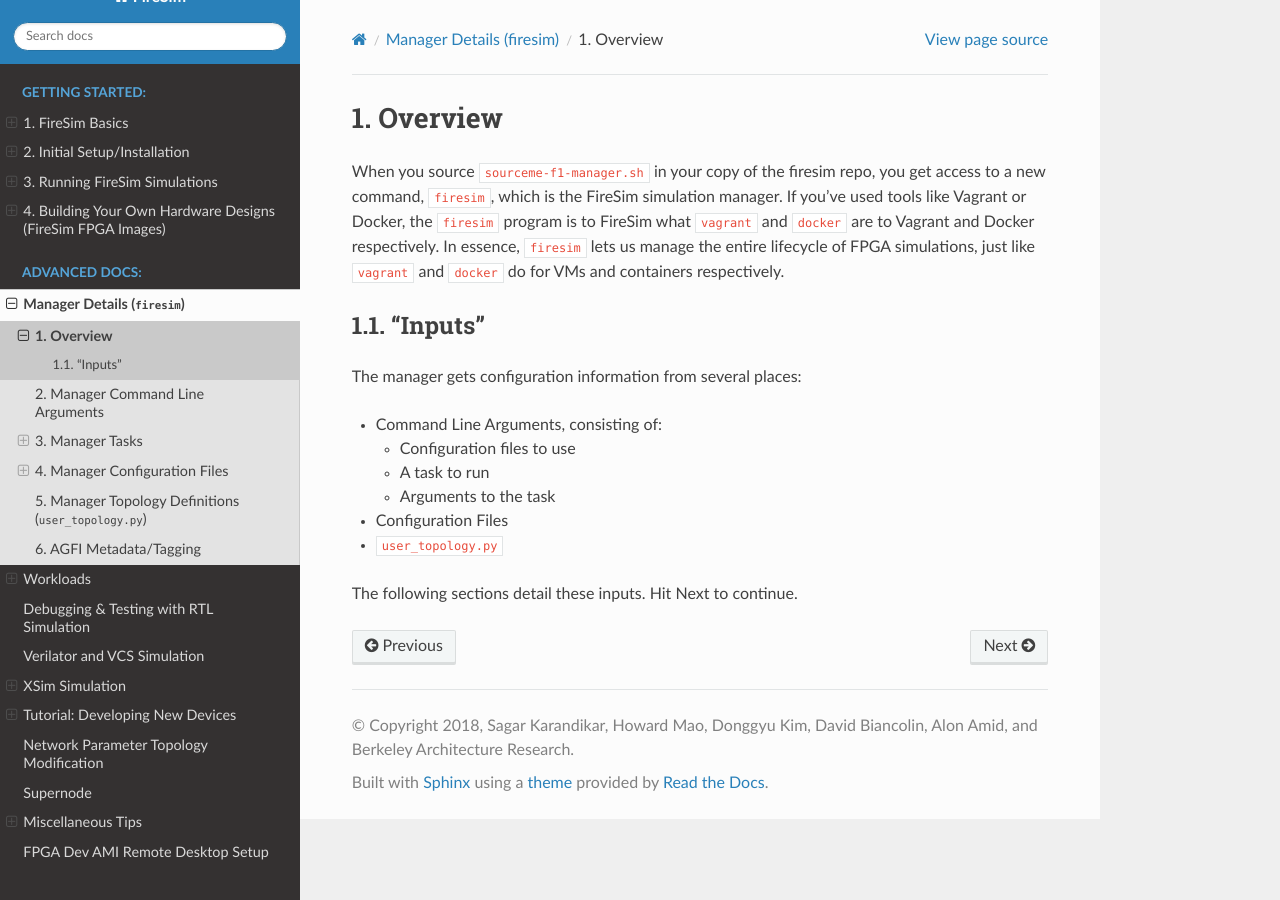
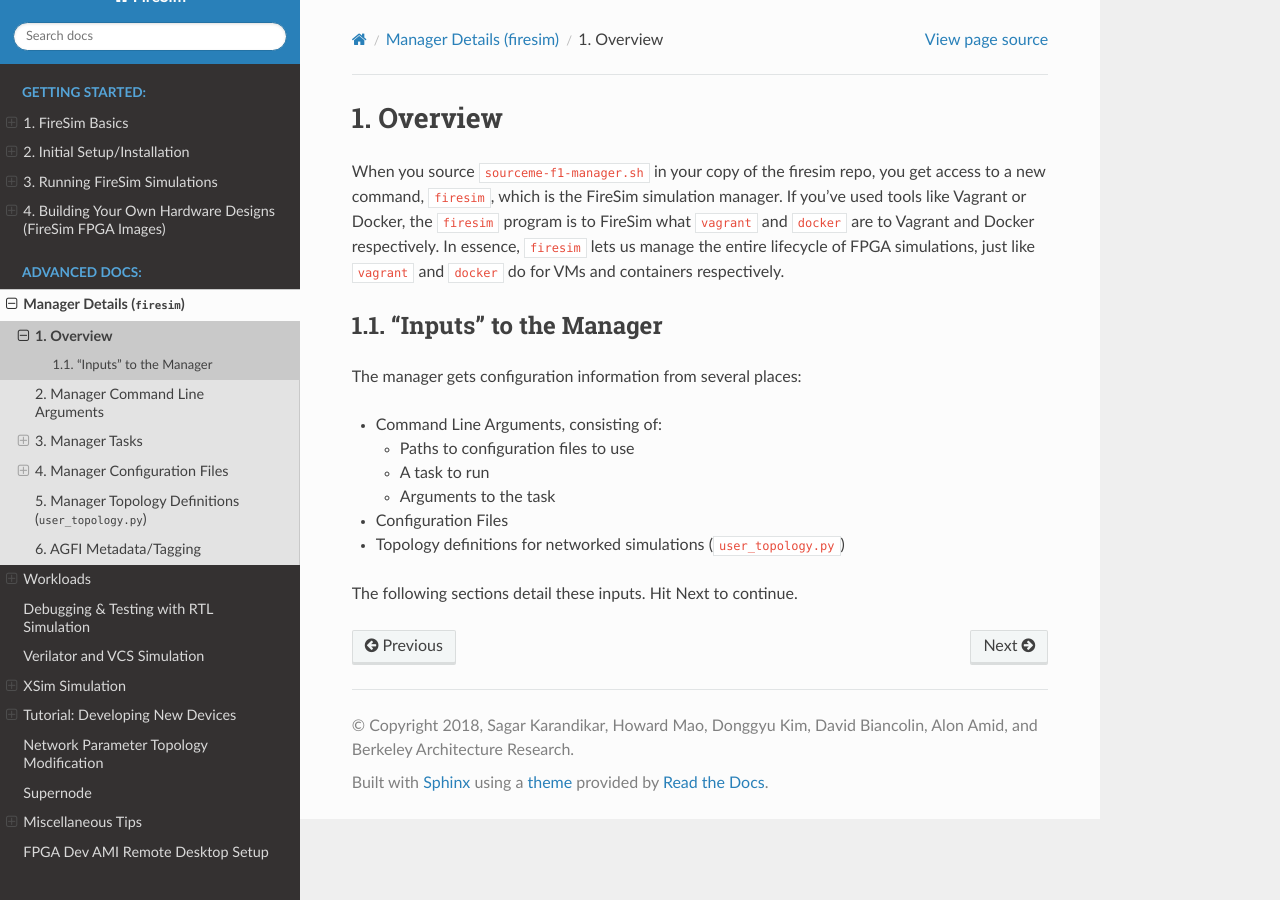
Before and after one commit to firesim/firesim, a Sphinx documentation site: the page built from docs/Advanced-Usage/Manager/Manager-Overview.rst, in a window 1280 px wide. Built offline with Sphinx 7.4.7 and the Read the Docs theme 2.0.0, drawn with Linux system fonts in a browser that asks for light colours.

Commit message:
clarify manager overview

```diff
--- a/docs/Advanced-Usage/Manager/Manager-Overview.rst
+++ b/docs/Advanced-Usage/Manager/Manager-Overview.rst
@@ -9,14 +9,14 @@
 of FPGA simulations, just like ``vagrant`` and ``docker`` do for VMs and
 containers respectively.
 
-"Inputs"
---------------
+"Inputs" to the Manager
+-------------------------
 
 The manager gets configuration information from several places:
 
 - Command Line Arguments, consisting of:
 
-  - Configuration files to use
+  - Paths to configuration files to use
 
   - A task to run
 
@@ -24,7 +24,6 @@
 
 - Configuration Files
 
-- ``user_topology.py``
-
+- Topology definitions for networked simulations (``user_topology.py``)
 
 The following sections detail these inputs. Hit Next to continue.
```
